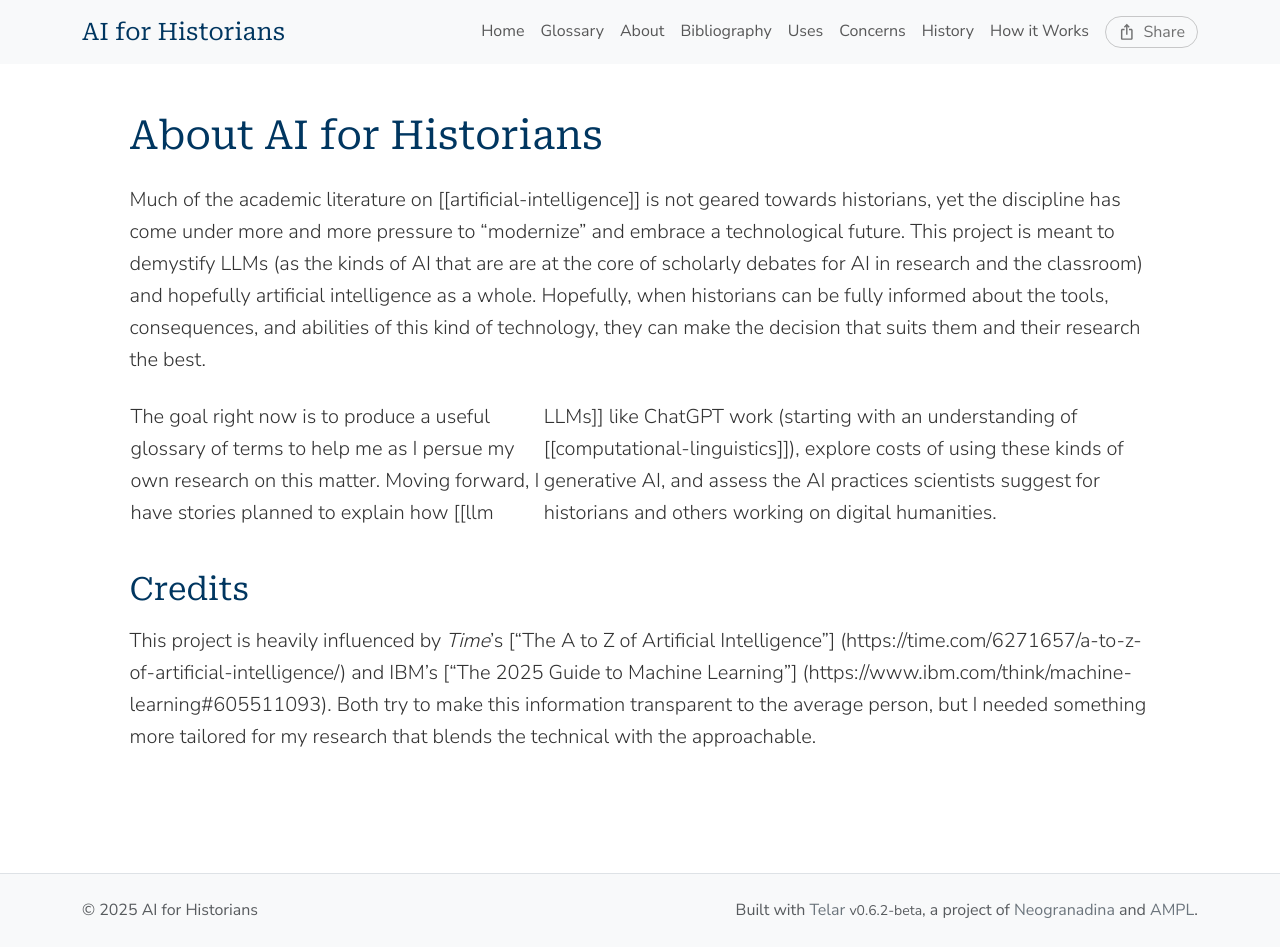
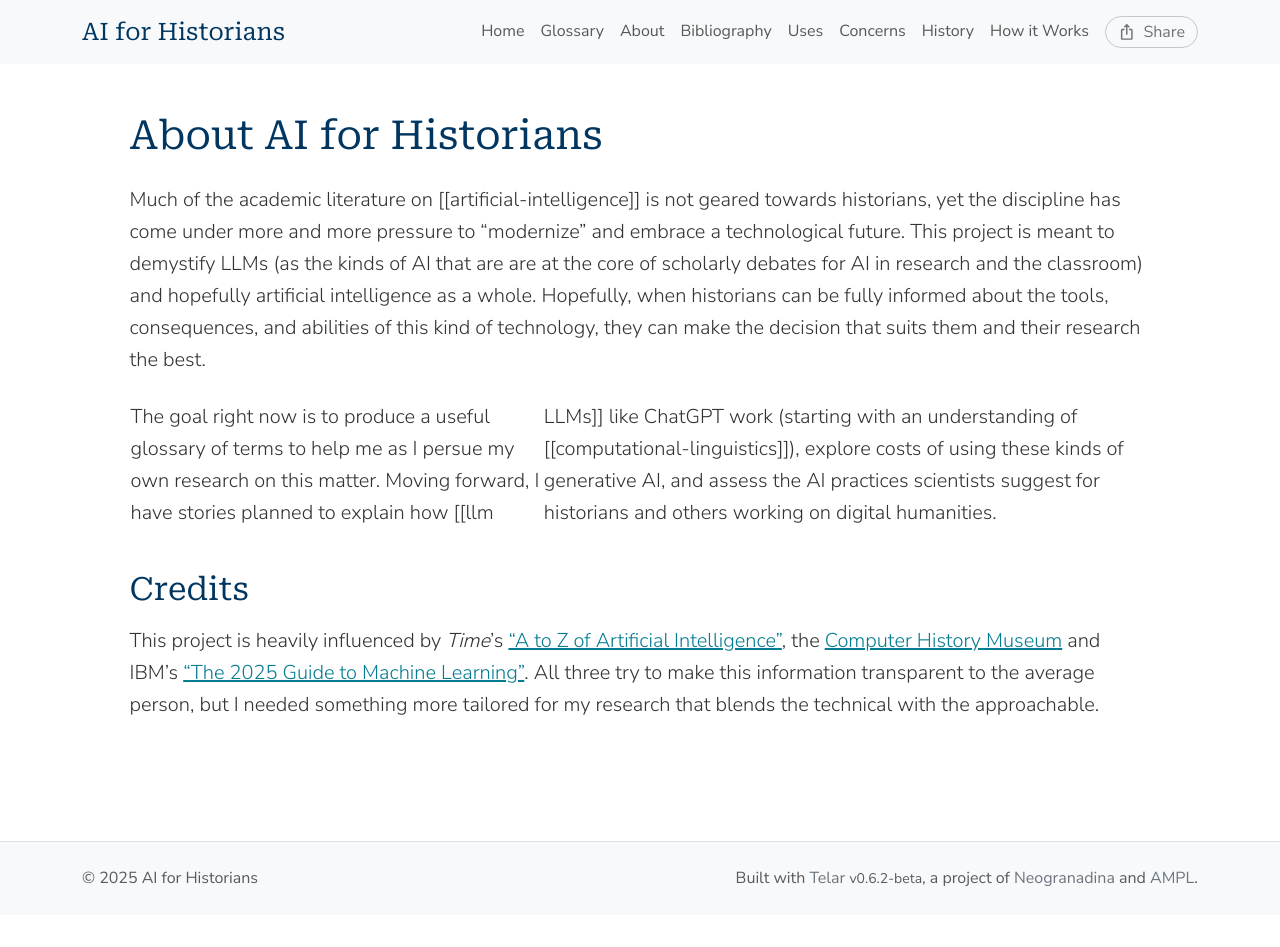
Before and after one commit to avierath/aiforhistory, a Jekyll site: the page built from pages/about.md, in a window 1280 px wide. Built offline with Jekyll 4.4.1, drawn with Linux system fonts in a browser that asks for light colours; after the commit the page ends 915 px from its top, so only the background shows below that.

Commit message:
Update about.md

```diff
--- a/pages/about.md
+++ b/pages/about.md
@@ -11,8 +11,6 @@ Much of the academic literature on [[artificial-intelligence]] is not geared tow
 The goal right now is to produce a useful glossary of terms to help me as I persue my own research on this matter. Moving forward, I have stories planned to explain how [[llm|LLMs]] like ChatGPT work (starting with an understanding of [[computational-linguistics]]), explore costs of using these kinds of generative AI, and assess the AI practices scientists suggest for historians and others working on digital humanities.
 
 
-
-
 ## Credits
 
-This project is heavily influenced by *Time*'s ["The A to Z of Artificial Intelligence"] (https://time.com/6271657/a-to-z-of-artificial-intelligence/) and IBM's ["The 2025 Guide to Machine Learning"] (https://www.ibm.com/think/machine-learning#605511093). Both try to make this information transparent to the average person, but I needed something more tailored for my research that blends the technical with the approachable.
+This project is heavily influenced by *Time*'s ["A to Z of Artificial Intelligence"](https://time.com/6271657/a-to-z-of-artificial-intelligence/), the [Computer History Museum](https://computerhistory.org/about/) and IBM's ["The 2025 Guide to Machine Learning"](https://www.ibm.com/think/machine-learning#605511093). All three try to make this information transparent to the average person, but I needed something more tailored for my research that blends the technical with the approachable.
```
